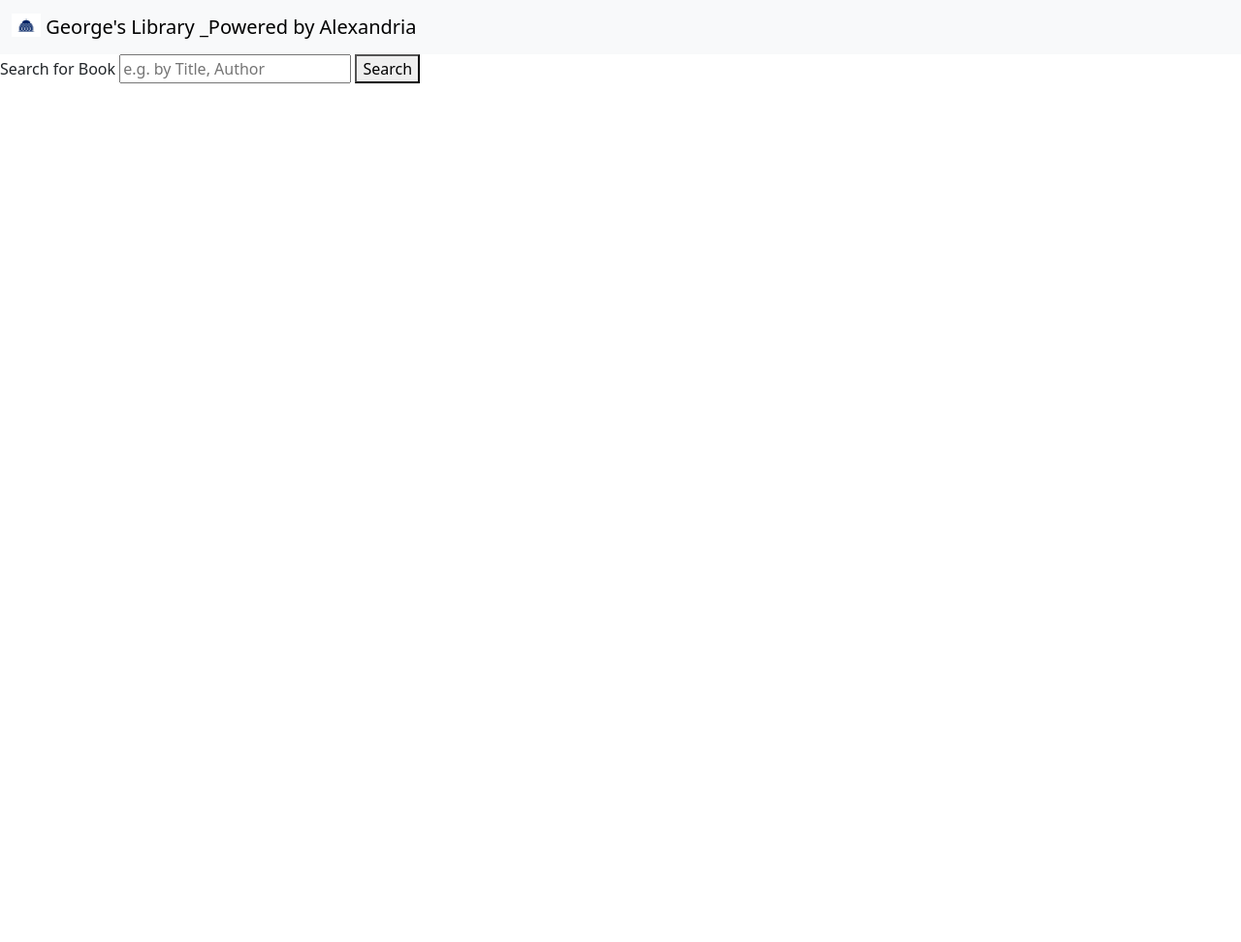
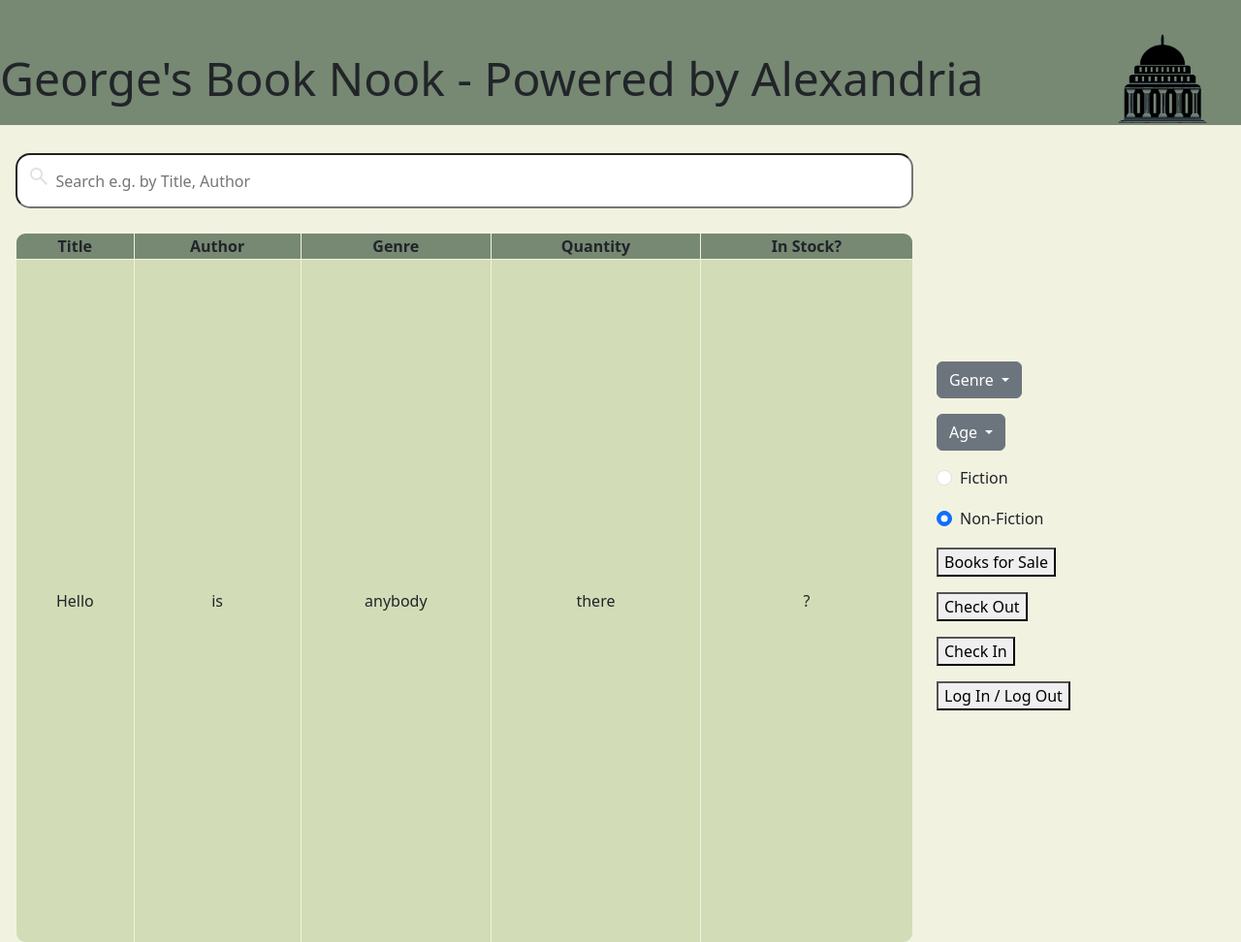
Before and after one commit to MVCRUST/Alexandria, a website: page index.html in a window 1280 px wide. Shown: the whole page at 97% size. Before the commit the page ends 800 px from the top, so only its background shows below. Drawn offline with nearby package versions, Linux system fonts and the light colour scheme.

Commit message:
Added final HTML page to main for pre-existing branch

```diff
--- a/index.html
+++ b/index.html
@@ -16,41 +16,119 @@
       integrity="sha384-sRIl4kxILFvY47J16cr9ZwB07vP4J8+LH7qKQnuqkuIAvNWLzeN8tE5YBujZqJLB"
       crossorigin="anonymous"
     />
+    <link rel="stylesheet" href="styles.css" />
     <title>Alexandria</title>
   </head>
 
   <body>
-    <nav class="navbar bg-body-tertiary">
-      <div class="container-fluid">
-        <a class="navbar-brand" href="#">
+    <div class="headerBar">
+      <h1 class="headerText">
+        George's Book Nook - Powered by Alexandria
+      <h1>
       <img
-            src="/Images/AlexandriaLogo.jpg"
+        src="/Images/AlexandriaLogo.png"
         alt="Logo"
-            width="30"
-            height="24"
-            class="d-inline-block align-text-top"
+        width="162px"
+        height="162px"
+        class="logoImage"
       />
-          George's Library _Powered by Alexandria
-        </a>
     </div>
-    </nav>
 
+    <div class="container m-1">
+      <div class="row">
+        <div class="col-md-10">
           <section id="inputSection">
           <form>
-        <label for="bookInput">Search for Book</label>
             <input
               name="book"
               id="bookInput"
               type="text"
-          placeholder="e.g. by Title, Author"
+              placeholder="         Search e.g. by Title, Author"
               required
+              class="searchBar"
             />
-        <button type="submit" value="submit">Search</button>
           </form>
           </section>
 
           <section id="searchResults">
-      <ul></ul>
+            <table>
+              <thead class="tableHead">
+                <tr>
+                  <th>Title</th>
+                  <th>Author</th>
+                  <th>Genre</th>
+                  <th>Quantity</th>
+                  <th>In Stock?</th>
+                </tr>
+              </thead>
+              <tbody class="tableBody">
+                <tr>
+                  <td>Hello</td>
+                  <td>is</td>
+                  <td>anybody</td>
+                  <td>there</td>
+                  <td>?</td>
+                </tr>
+              </tbody>
+            </table>
           </section>
+        </div>
+
+        <div class="col-md-2 d-flex justify-content-center vstack gap-3">
+            <div class="dropdown">
+              <button class="btn btn-secondary dropdown-toggle" type="button" data-bs-toggle="dropdown" aria-expanded="false">
+                Genre
+              </button>
+              <ul class="dropdown-menu">
+                <li><a class="dropdown-item"">Genre 1</a></li>
+                <li><a class="dropdown-item">Genre 2</a></li>
+                <li><a class="dropdown-item">Genre 3</a></li>
+              </ul>
+            </div>
+
+            <div class="dropdown">
+              <button class="btn btn-secondary dropdown-toggle" type="button" data-bs-toggle="dropdown" aria-expanded="false">
+                Age
+              </button>
+              <ul class="dropdown-menu">
+                <li><a class="dropdown-item"">0-3 Years</a></li>
+                <li><a class="dropdown-item">3-5 Years</a></li>
+                <li><a class="dropdown-item">16+ Years</a></li>
+              </ul>
+            </div>
+
+            <div class="form-check">
+              <input class="form-check-input" type="radio" name="flexRadioDefault" id="flexRadioDefault1">
+              <label class="form-check-label" for="flexRadioDefault1">
+                Fiction
+              </label>
+            </div>
+
+            <div class="form-check">
+              <input class="form-check-input" type="radio" name="flexRadioDefault" id="flexRadioDefault2" checked>
+              <label class="form-check-label" for="flexRadioDefault2">
+                Non-Fiction
+              </label>
+            </div>
+
+            <div>
+              <button type="button" class="saleButton">Books for Sale</button>
+            </div>
+
+            <div>
+              <button type="button" class="checkOutButton">Check Out</button>
+            </div>
+
+            <div>
+              <button type="button" class="checkInButton">Check In</button>
+            </div>
+
+            <div>
+              <button type="button" class="logInOutButton">Log In / Log Out</button>
+            </div>
+        </div>
+      </div>
+    </div>
+
   </body>
 </html>
--- /dev/null
+++ b/styles.css
@@ -0,0 +1,55 @@
+body {
+    background-color: #f1f3e0;
+}
+
+.headerBar {
+    height: 129px;
+    background-color: #778873;
+    display: flex;
+    flex-wrap: wrap;
+    justify-content: space-between;
+}
+
+.headerText {
+    font-size: 3rem;
+    display: flex;
+    vertical-align: middle;
+    align-items: center;
+}
+
+.logoImage {
+    float: right;;
+}
+
+.searchBar {
+    height: 57px;
+    width: 100%;
+    border-radius: 15px;
+    margin-top: 25px;
+    background-image: url('/Images/SearchIcon.png');
+    background-position: 10px 10px;
+    background-repeat: no-repeat;
+}
+
+table {
+    margin-top: 25px;
+    width: 100%;
+    border-width: 1px;
+    border-radius: 10px;
+    overflow: hidden;
+    height: 733px;
+}
+
+table, th, td {
+    border: 1px solid #f1f3e0;
+}
+
+.tableHead {
+    background-color: #778873;
+    text-align: center;
+}
+
+.tableBody {
+    background-color: #d2dcb6;
+    text-align:center;
+}
```
Also changed, not shown: Images/AlexandriaLogo.jpg (deleted), Images/AlexandriaLogo.png (added), Images/SearchIcon.png (added), 1 other file. Lines whose indentation alone changed are shown as unchanged.
